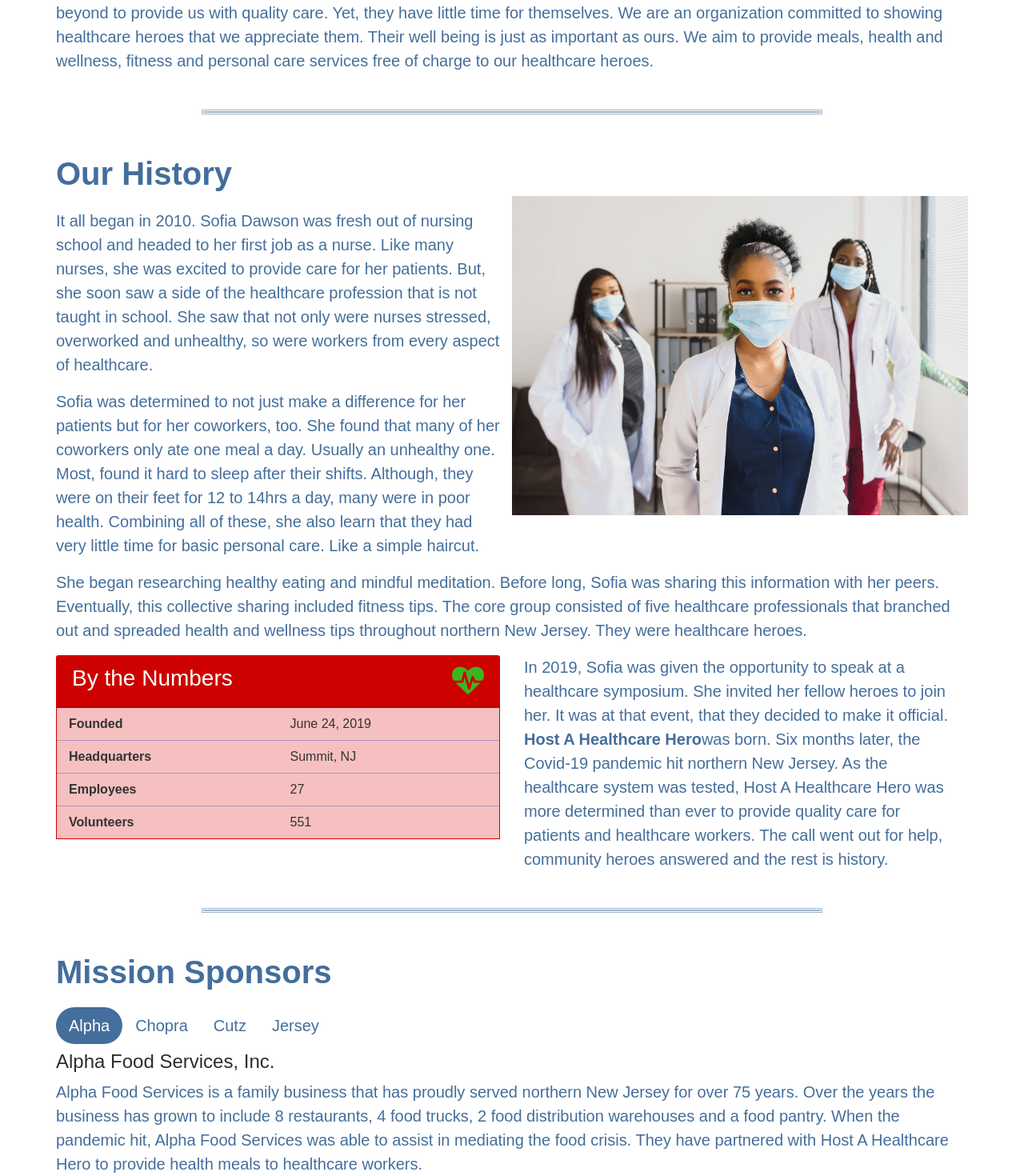
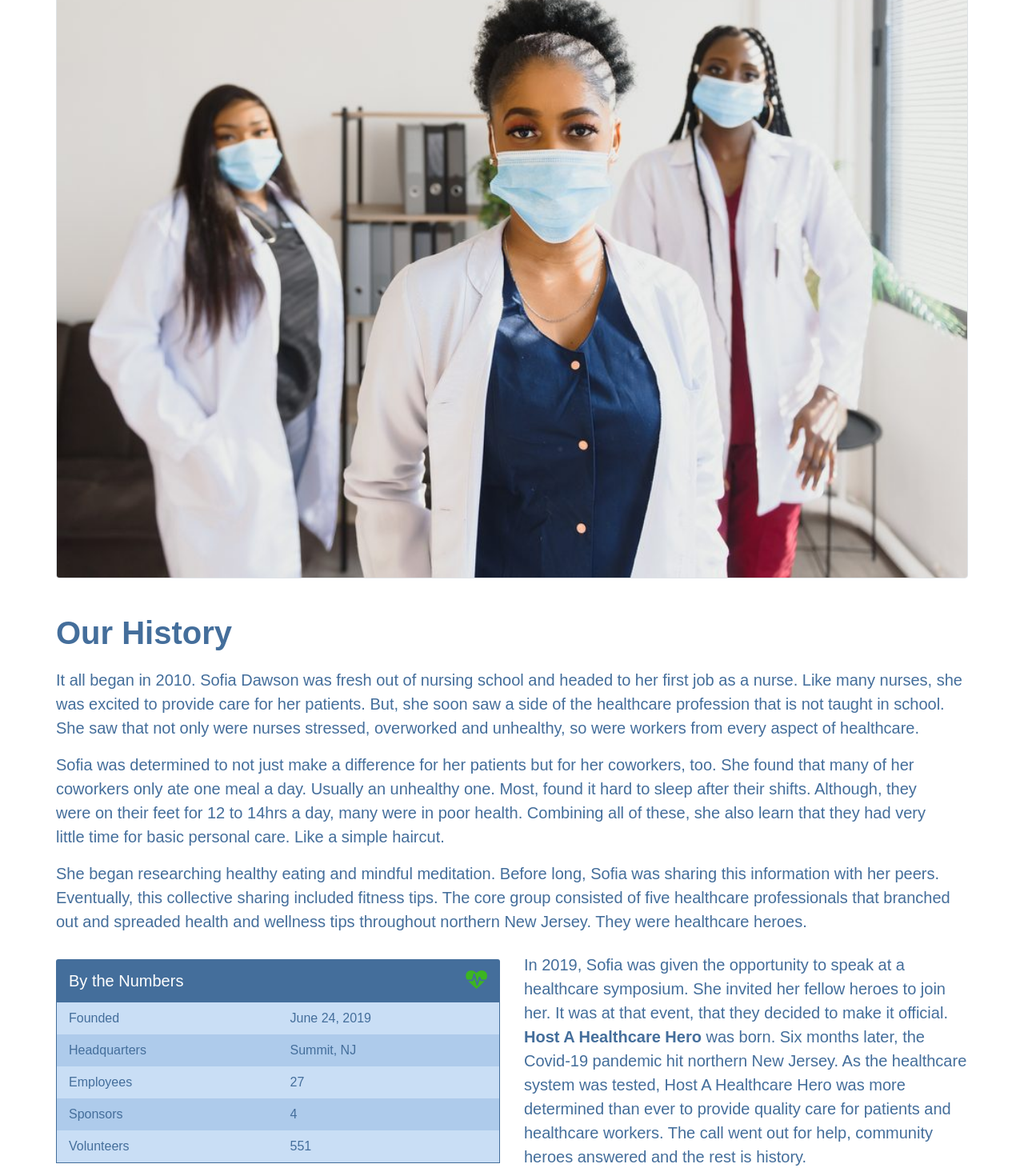
Before and after one commit to Pia007/Hero, a React (Create React App) app: page /about in a window 1280 px wide. Shown: the part 680-2150 px from the top of the page at 80% size. Built offline with nearby package versions, Linux system fonts and the light colour scheme.

Commit message:
AboutTable, edits - InvolvedCard,PageHeader, About

```diff
--- a/src/App.css
+++ b/src/App.css
@@ -1,7 +1,8 @@
 :root {
   --input-bg: #e4eefa;
   --input-font: #446e9b;
-  --table-bg: #f6c0c0;
+  --table-bg: #c9def5;
+  --table-bg-alt: #aecbeb;
 }
 body {
   font-family: "Heebo", sans-serif;
@@ -114,7 +115,7 @@ a.nav-volunteer:active {
   opacity: 50%; }
 
 .row-content {
-  padding: 30px 0;
+  padding: 40px 0;
   min-height: 100px; }
 
 h1,
@@ -133,6 +134,9 @@ h5 {
 hr {
   border: 3px double #446e9b;
   opacity: 50%;
+}
+img {
+  border: 3px double #446e9b;
 }
 
 .page-holder {
@@ -211,20 +215,13 @@ hr {
 .about-card-holder {
   background: transparent; }
 
-.about-card {
-  border: 1px solid #cd0200;
-
+.about-card-odd {
+  /* border: 1px solid #cd0200; */
   background: var(--table-bg);
 }
-
-dt,
-dd {
-  border-bottom: 1px solid #a994c8;
-  font-size: 16px; }
-
-.last-dt,
-.last-dd {
-  border-bottom: none; }
+.about-card-even {
+  background: var(--table-bg-alt);
+}
 
 .partners {
   border: 2px outset #593196; }
--- /dev/null
+++ b/src/components/AboutTable.jsx
@@ -0,0 +1,40 @@
+import React from 'react';
+import { Row, Col, Card, CardBody } from 'reactstrap';
+import CardHeader from 'reactstrap/lib/CardHeader';
+
+const AboutTable = (props) => {
+    return (
+        <Col lg={6} className="mb-5 my-lg-auto">
+            <Card className="col my-auto mb-md-0 mt-md-5 mt-lg-0 border-0 px-sm-0 about-card-holder">
+                <CardHeader className="bg-primary border-bottom-0 text-white mission-text px-3">
+                    By the Numbers
+                    <i className="fa fa-heartbeat fa-lg text-success text-lg float-right my-1" />
+                </CardHeader>
+                <CardBody className="py-0 border-0 text-primary ">
+                    <Row className="mb-0 border border-primary border-top-0 border-bottom-0 about-card-odd">
+                        <Col className="mb-0 py-2">Founded</Col>
+                        <Col className="mb-0 py-2">June 24, 2019</Col>
+                    </Row>
+                    <Row className="mb-0 border border-primary border-top-0 border-bottom-0 about-card-even">
+                        <Col className="mb-0 py-2">Headquarters</Col>
+                        <Col className="mb-0 py-2">Summit, NJ</Col>
+                    </Row>
+                    <Row className="mb-0 border border-primary border-top-0 border-bottom-0 about-card-odd">
+                        <Col className="mb-0 py-2">Employees</Col>
+                        <Col className="mb-0 py-2">27</Col>
+                    </Row>
+                    <Row className="mb-0 border border-primary border-top-0 border-bottom-0 about-card-even">
+                        <Col className="mb-0 py-2 last-dt">Sponsors</Col>
+                        <Col className="mb-0 py-2 last-dt">4</Col>
+                    </Row>
+                    <Row className="mb-0 border border-primary border-top-0 about-card-odd">
+                        <Col className="mb-0 py-2 last-dt">Volunteers</Col>
+                        <Col className="mb-0 py-2 last-dt">551</Col>
+                    </Row>
+                </CardBody>
+            </Card>
+        </Col>
+    );
+}
+
+export default AboutTable;
--- a/src/components/InvolvedCard.jsx
+++ b/src/components/InvolvedCard.jsx
@@ -28,7 +28,7 @@ const InvolvedCard =({
                     />
                 </Col>
                 <Col lg={6}>
-                    <img className="col d-flex my-4 my-lg-0 mr-3 img-fluid p-0 pt-lg-4" src={imageSrc} alt={imageName} />
+                    <img className="col d-flex my-4 my-lg-0 mr-3 img-fluid p-0  img-thumbnail" src={imageSrc} alt={imageName} />
                 </Col>
             </Row>
         </div>
--- a/src/components/PageHeader.jsx
+++ b/src/components/PageHeader.jsx
@@ -5,7 +5,7 @@ import SectionBreak from './SectionBreak';
 
 export const SiteCrumbs = ({ siteLocation }) => {
     return (
-        <Breadcrumb className="breadcrumb">
+        <Breadcrumb className="breadcrumb mb-0">
             <BreadcrumbItem className="bc-prev text-success pl-0"><Link to="/" className="site-link">Home</Link></BreadcrumbItem>
             <BreadcrumbItem active className="text-secondary bc-now">{siteLocation}</BreadcrumbItem>
         </Breadcrumb>
--- a/src/pages/About.jsx
+++ b/src/pages/About.jsx
@@ -1,7 +1,8 @@
 import React from 'react';
+import SectionBreak from '../components/SectionBreak';
+import AboutTable from '../components/AboutTable';
 import { SiteCrumbs } from '../components/PageHeader';
-import { PageTitle} from '../components/PageHeader';
-import SectionBreak from '../components/SectionBreak';
+import { PageTitle } from '../components/PageHeader';
 import { Row, Col } from 'reactstrap';
 import { Link } from 'react-router-dom';
 
@@ -11,97 +12,68 @@ const About = (props) => {
             <SiteCrumbs siteLocation={"About"}  />
             <PageTitle pageTitle={"Our Mission"} />
 
-            <div className="row row-content pt-0">
-                <div className="col px-sm-0">
+            <Row className="row-content pt-0">
+                <Col className="px-sm-0">
                     <p className="text-center text-primary mission-text">
-                        <strong >Host A Healthcare Hero </strong> is committed to showing healthcare workers throughout northern
-                        New Jersey that we care just as much about their health and wellbeing as they do ours. The organization relies on
-                        community partners and volunteers to make it all possible.
-                    </p>
-                </div>
-            </div>
-            <SectionBreak />
-
-            <div className="row row-content">
-                <div className="col px-sm-0">
-                    <h2>Our Purpose</h2>
-                    <p className=" text-primary mission-text">
-                        Around the world, healthcare workers have been stretched beyond their limits. Many have succumbed to illness
+                        <strong >Host A Healthcare Hero </strong> Around the world, healthcare workers have been stretched beyond their limits. Many have succumbed to illness
                         and been estranged from their loved ones. Right here in northern New Jersey, like most, our healthcare workers
                         have gone above and beyond to provide us with quality care. Yet, they have little time for themselves. We are an
                         organization committed to showing healthcare heroes that we appreciate them. Their well being is just as important
                         as ours. We aim to provide meals, health and wellness, fitness and personal care services free of charge to our
                         healthcare heroes.
                     </p>
+                </Col>
+            </Row>
+            <SectionBreak />
 
-                </div>
-            </div>
-            <hr className="col-sm-8  my-0"/>
+            <Row>
+                <Col className="px-sm-0 mt-5">
+                    <img className="col img-fluid d-flex mb-3 mb-xl-0 mr-3 p-0 pt-lg-0 img-thumbnail" src="./assets/images/about.jpg" alt="staff" />
+                </Col>
+            </Row>
 
-            <div className="row row-content">
-                <div className="col-lg-6 pl-sm-0">
-                    <h2>Our History</h2>
-                    <p className="text-primary mission-text">
+            <Row className="pt-4">
+                <Col className="px-0">
+                    <h2 className="px-3 px-sm-0">Our History</h2>
+                    <Col className="text-primary mission-text mb-3 px-sm-0 ">
                         It all began in 2010. Sofia Dawson was fresh out of nursing school and headed to her
                         first job as a nurse. Like many nurses, she was excited to provide care for her patients.
                         But, she soon saw a side of the healthcare profession that is not taught in school. She saw
                         that not only were nurses stressed, overworked  and unhealthy, so were workers from every aspect of
                         healthcare.
-                    </p>
-                    <p className="text-primary mission-text px-sm-0">
+                    </Col>
+                </Col>
+            </Row>
+            <Row >
+                <Col className="px-0 pr-xl-3">
+
+                    <Col className="text-primary mission-text px-sm-0 mb-3">
                         Sofia was determined to not just make a difference for her patients but for her coworkers, too. She
                         found that many of her coworkers only ate one meal a day. Usually an unhealthy one. Most, found it hard to
                         sleep after their shifts. Although, they were on their feet for 12 to 14hrs a day, many were in poor health.
                         Combining all of these, she also learn that they had very little time for basic personal care. Like a simple
                         haircut.
-                    </p>
-
-                </div>
-                <div className="col col-lg-6 px-sm-0">
-                    <img className="col d-flex my-4 mt-lg-5 mr-3 img-fluid p-0 pt-lg-4" src="./assets/images/about.jpg" alt="staff" />
-
-                </div>
-
-                <div className="row ">
-                    <div className="col">
-                        <p className="col text-primary mission-text px-sm-0">
-                            She began researching healthy eating and mindful meditation. Before long, Sofia was sharing this information
-                            with her peers. Eventually, this collective sharing included fitness tips.  The core group consisted of five healthcare
-                            professionals that branched out and spreaded health and wellness tips throughout northern New Jersey. They were
-                            healthcare heroes.
-
-                        </p>
-                    </div>
-                </div>
-                <div className="row flex-lg-row-reverse">
-                    <div className="col">
-                        <p className="col text-primary mission-text pl-sm-0">
+                    </Col>
+                    <Col className="text-primary mission-text px-sm-0 mb-4">
+                        She began researching healthy eating and mindful meditation. Before long, Sofia was sharing this information
+                        with her peers. Eventually, this collective sharing included fitness tips.  The core group consisted of five healthcare
+                        professionals that branched out and spreaded health and wellness tips throughout northern New Jersey. They were
+                        healthcare heroes.
+                    </Col>
+                </Col>
+                <Row className="flex-lg-row-reverse mb-lg-4">
+                    <Col className="">
+                        <Col className="text-primary mission-text mb-4 mb-md-0 px-sm-0 pr-lg-0">
                             In 2019, Sofia was given the opportunity to speak at a healthcare symposium. She invited her fellow
-                            heroes to join her. It was at that event, that they decided to make it official. <strong>Host A Healthcare Hero</strong>
+                            heroes to join her. It was at that event, that they decided to make it official. <strong>Host A Healthcare Hero </strong>
                             was born. Six months later, the Covid-19 pandemic hit northern New Jersey. As the healthcare system
                             was tested, Host A Healthcare Hero was more determined than ever to provide quality care for patients and
                             healthcare workers. The call went out for help, community heroes answered and the rest is history.
-                        </p>
-                    </div>
-                    <div className="col-lg-6 ">
-                        <div className="col card my-4 mb-md-0 mt-md-5 mt-lg-0 border-0 px-sm-0 about-card-holder">
-                            <h3 className="card-header bg-danger text-white">By the Numbers<i className="fa fa-heartbeat text-success text-lg nav-logo float-right" /></h3>
-                            <div className="card-body py-0  about-card">
-                                <dl className="row mb-0 text-dark">
-                                    <dt className="col-6 mb-0 py-2">Founded</dt>
-                                    <dd className="col-6 mb-0 py-2">June 24, 2019</dd>
-                                    <dt className="col-6 mb-0 py-2">Headquarters</dt>
-                                    <dd className="col-6 mb-0 py-2">Summit, NJ</dd>
-                                    <dt className="col-6 mb-0 py-2">Employees</dt>
-                                    <dd className="col-6 mb-0 py-2">27</dd>
-                                    <dt className="col-6 mb-0 py-2 last-dt">Volunteers</dt>
-                                    <dd className="col-6 mb-0 py-2 last-dd">551</dd>
-                                </dl>
-                            </div>
-                        </div>
-                    </div>
-                </div>
-            </div>
+                        </Col>
+                    </Col>
+                    <AboutTable />
+                </Row>
+            </Row>
             <hr className="col-sm-8  my-0"/>
 
             {/* MISSION SPONSORS  */}
@@ -187,7 +159,7 @@ const About = (props) => {
                     <p className="text-primary mission-text">Lorem ipsum, Programs & Events</p>
 
                 </div>
-                <div className="col-md-6 pl-3 pr-0">
+                <div className="col-md-6 px-sm-0 pl-md-3 pr-0">
                     <h2>Board of Directors</h2>
                     <p className="text-primary mission-text">Lorem, ipsum, Chairperson</p>
                     <p className="text-primary mission-text">Lorem, ipsum</p>
```
